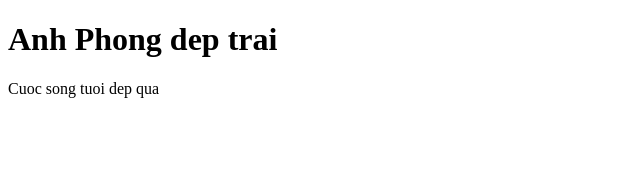
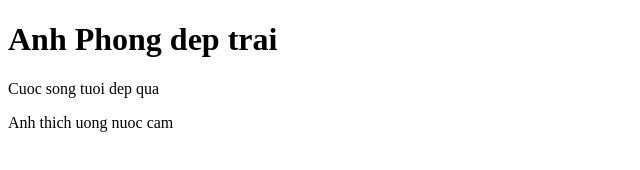
Before and after one commit to thihuongthaoLE/first-demo, a plain HTML site: page index.html in a window 1280 px wide. Shown: the whole page, without its empty margins (0-640 px from the left). Drawn offline with Linux system fonts and the light colour scheme.

Commit message:
them so thich cua anh

```diff
--- a/index.html
+++ b/index.html
@@ -9,5 +9,6 @@
 <body>
     <h1>Anh Phong dep trai</h1>
     <p>Cuoc song tuoi dep qua</p>
+    <p>Anh thich uong nuoc cam</p>
 </body>
 </html>
```
